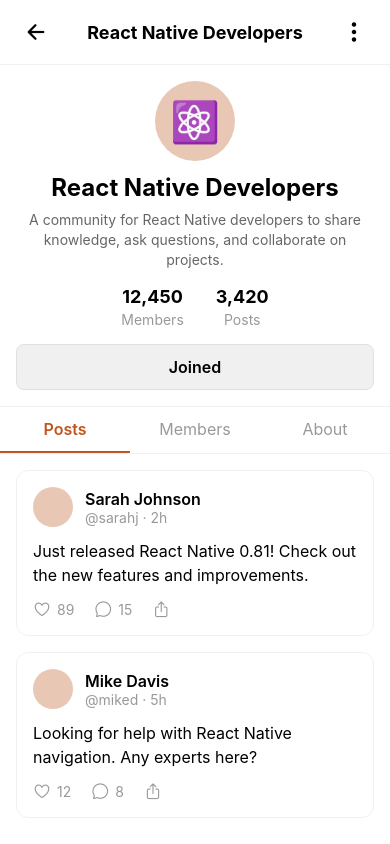
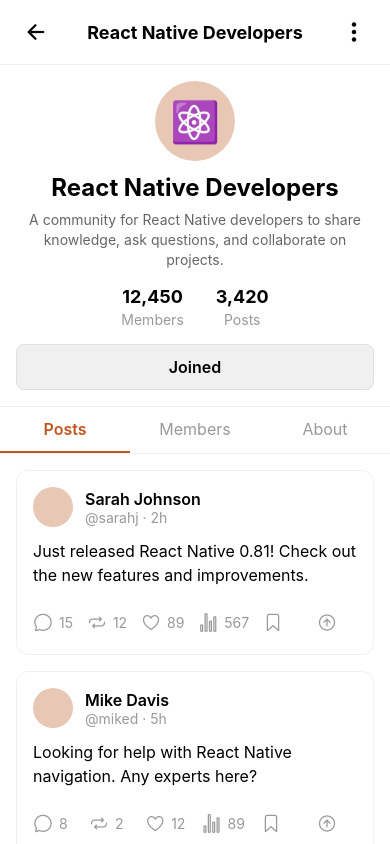
Before and after one commit to sotsnetwork/gobia, a React Native app: screen /CommunityDetail in a window 390 px wide. Built offline with nearby package versions, Linux system fonts and the light colour scheme.

Commit message:
Update CommunityDetailScreen.tsx

```diff
--- a/src/screens/CommunityDetailScreen.tsx
+++ b/src/screens/CommunityDetailScreen.tsx
@@ -5,6 +5,7 @@
 import { NativeStackNavigationProp } from '@react-navigation/native-stack';
 import { Ionicons } from '@expo/vector-icons';
 import Header from '../components/Header';
+import PostActions from '../components/PostActions';
 import { Colors } from '../constants/colors';
 import { RootStackParamList } from '../types/navigation';
 
@@ -30,21 +31,29 @@
   const posts = [
     {
       id: '1',
-      author: 'Sarah Johnson',
+      name: 'Sarah Johnson',
       handle: '@sarahj',
       text: 'Just released React Native 0.81! Check out the new features and improvements.',
+      timestamp: '2h',
       time: '2h',
       likes: 89,
       comments: 15,
+      reposts: 12,
+      views: 567,
+      saved: false,
     },
     {
       id: '2',
-      author: 'Mike Davis',
+      name: 'Mike Davis',
       handle: '@miked',
       text: 'Looking for help with React Native navigation. Any experts here?',
+      timestamp: '5h',
       time: '5h',
       likes: 12,
       comments: 8,
+      reposts: 2,
+      views: 89,
+      saved: false,
     },
   ];
 
@@ -96,33 +105,32 @@
 
         <View style={styles.posts}>
           {posts.map((post) => (
+            <View key={post.id} style={styles.post}>
               <TouchableOpacity
-              key={post.id}
-              style={styles.post}
-              onPress={() => navigation.navigate('PostDetail', { postId: post.id })}
+                activeOpacity={0.9}
+                onPress={() => navigation.navigate('PostDetail', { post })}
               >
                 <View style={styles.postHeader}>
                   <View style={styles.postAvatar} />
                   <View style={styles.postUserInfo}>
-                  <Text style={styles.postAuthor}>{post.author}</Text>
+                    <Text style={styles.postAuthor}>{post.name}</Text>
                     <Text style={styles.postHandle}>{post.handle} · {post.time}</Text>
                   </View>
                 </View>
                 <Text style={styles.postText}>{post.text}</Text>
-              <View style={styles.postActions}>
-                <TouchableOpacity style={styles.postAction}>
-                  <Ionicons name="heart-outline" size={18} color={Colors.textLight} />
-                  <Text style={styles.postActionText}>{post.likes}</Text>
               </TouchableOpacity>
-                <TouchableOpacity style={styles.postAction}>
-                  <Ionicons name="chatbubble-outline" size={18} color={Colors.textLight} />
-                  <Text style={styles.postActionText}>{post.comments}</Text>
-                </TouchableOpacity>
-                <TouchableOpacity style={styles.postAction}>
-                  <Ionicons name="share-outline" size={18} color={Colors.textLight} />
-                </TouchableOpacity>
+              <PostActions
+                post={post}
+                onComment={() => navigation.navigate('PostDetail', { post })}
+                onRepost={() => {
+                  // Handle repost
+                }}
+                onQuote={() => navigation.navigate('QuotePost', { post })}
+                onBookmark={async () => {
+                  // Bookmark updated
+                }}
+              />
             </View>
-            </TouchableOpacity>
           ))}
         </View>
       </ScrollView>
```
Lines whose indentation alone changed are shown as unchanged.
